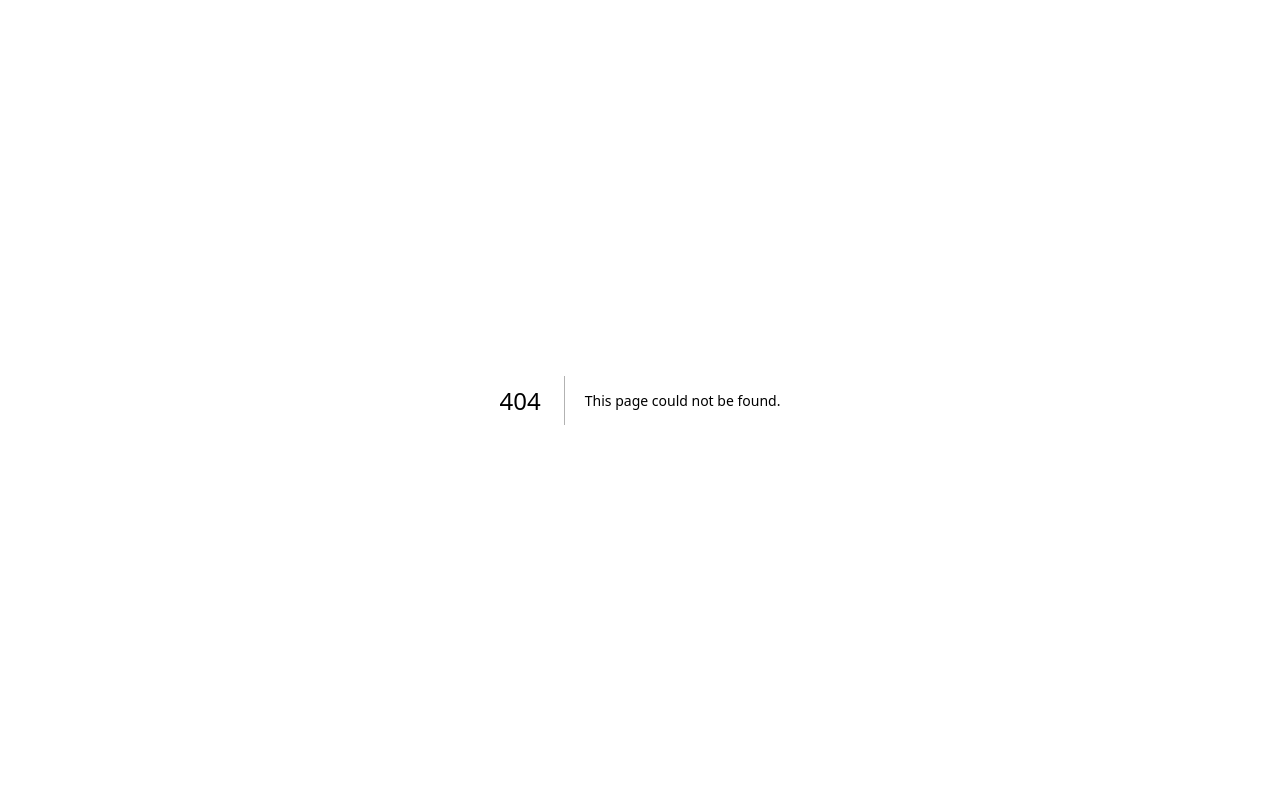
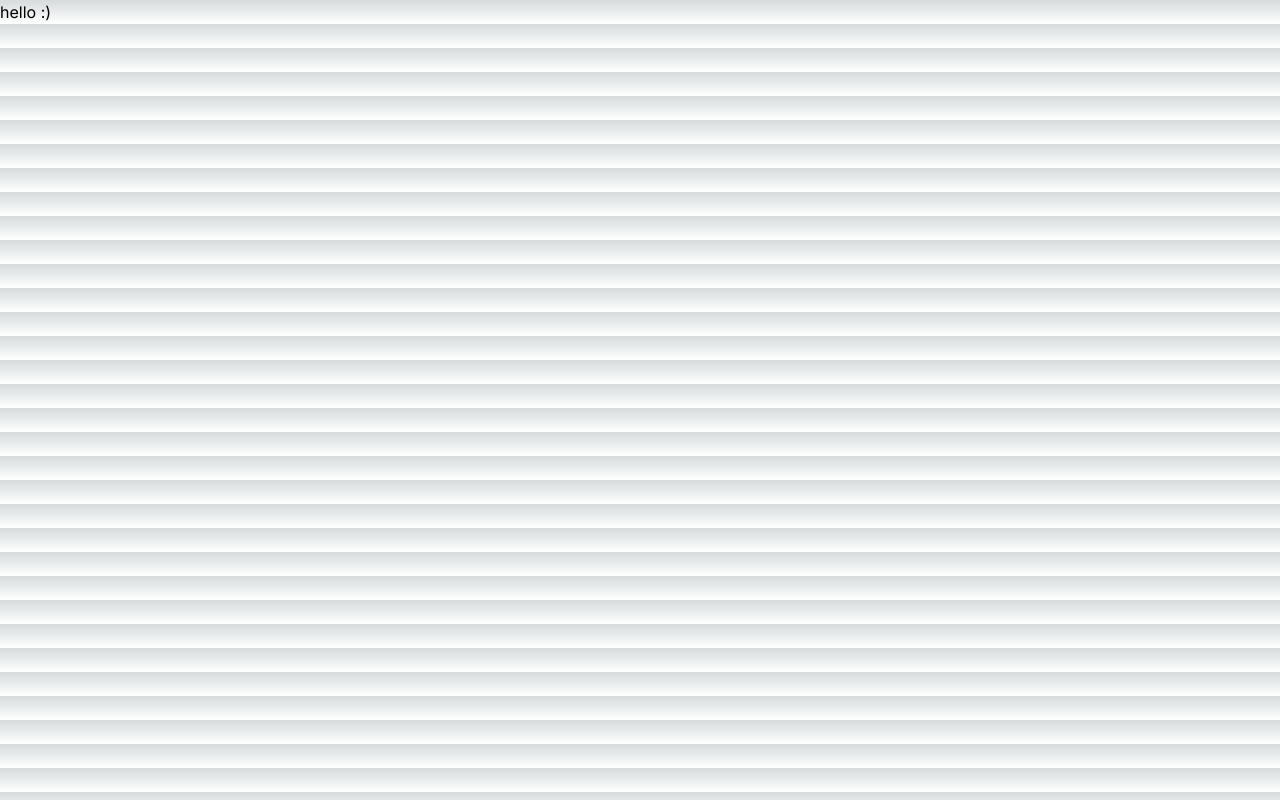
Before and after one commit to pixe-art/pix-e-web, a Next.js app: page /art-tool in a window 1280 px wide. Before the commit this address had no page. Built offline with nearby package versions, Linux system fonts and the light colour scheme.

Commit message:
art tool route created

```diff
--- a/package.json
+++ b/package.json
@@ -11,7 +11,9 @@
   "dependencies": {
     "react": "^18",
     "react-dom": "^18",
-    "next": "14.2.1"
+    "next": "14.2.1",
+    "mobx": "^6.8.0",
+    "mobx-react-lite": "^3.4.2"
   },
   "devDependencies": {
     "postcss": "^8",
--- /dev/null
+++ b/src/app/art-tool/page.jsx
@@ -0,0 +1,8 @@
+// Alvin
+import Tool from "./presenter";
+
+export default function ArtTool(){
+    return(
+        <Tool/>
+    )
+}
--- /dev/null
+++ b/src/app/art-tool/presenter.jsx
@@ -0,0 +1,14 @@
+// Alvin
+//* 'use client': specifies that code runs on clients browser. (enables use of observer) *//
+'use client';
+import ArtTool from "./view";
+import { observer } from "mobx-react-lite"; //? observer
+
+export default observer(
+    function Tool() {
+
+        return(
+            <ArtTool/>
+        );
+    }
+)
--- /dev/null
+++ b/src/app/art-tool/view.jsx
@@ -0,0 +1,16 @@
+// Alvin
+import "../globals.css"
+
+function ArtTool() {
+    return(
+        <div>
+            <body>
+                <h1>
+                    hello :)
+                </h1>
+            </body>
+        </div>
+    );
+}
+
+export default ArtTool;
```
Also changed, not shown: 1 other file (tests, documents, lock files or other folders).
